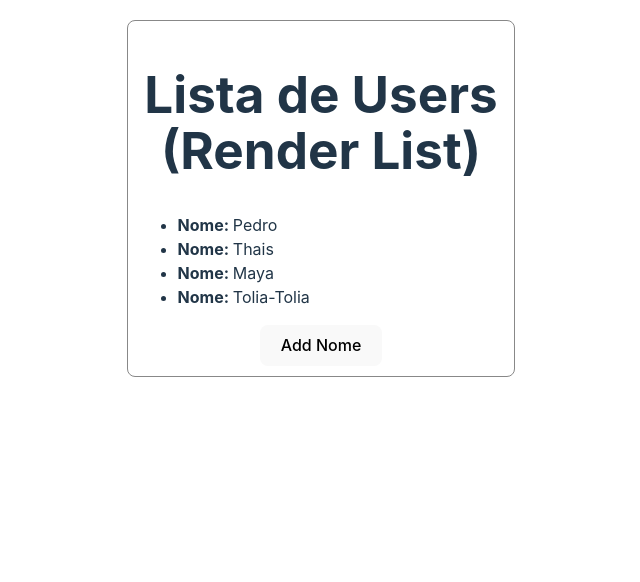
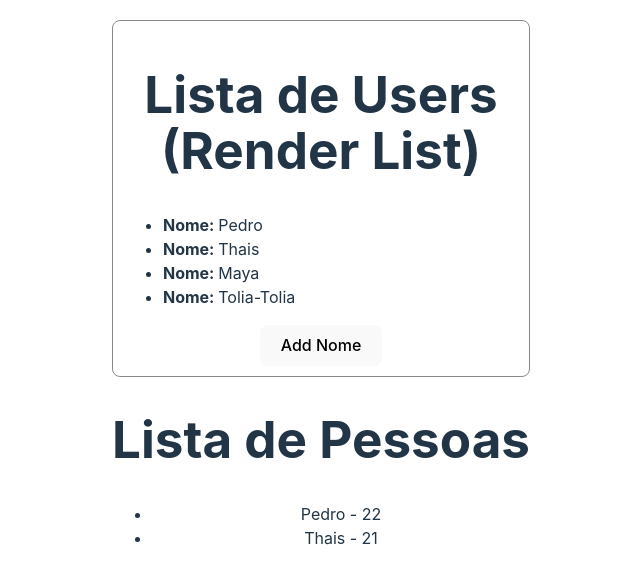
Before and after one commit to PedroSampaio11/aulas_react, a React (Vite) app in the folder 3_Avançando/avançando/: page / in a window 1280 px wide. Shown: the part 1105-1687 px from the top of the page, without its empty margins (329-969 px from the left). Built offline with nearby package versions, Linux system fonts and the light colour scheme.

Commit message:
"Added TestRender component to App.jsx"

```diff
--- a/3_Avançando/avançando/src/App.jsx
+++ b/3_Avançando/avançando/src/App.jsx
@@ -8,6 +8,7 @@ import img2 from "./assets/img2.png";
 import Hook from "./components/Hook";
 // importando list
 import ListRender from "./components/ListRender";
+import TestRender from "./components/TestRender";
 
 function App() {
   return (
@@ -46,6 +47,8 @@ function App() {
         </h1>
         <ListRender />
       </div>
+
+      <TestRender/>
     </div>
   );
 }
--- /dev/null
+++ b/3_Avançando/avançando/src/components/TestRender.jsx
@@ -0,0 +1,32 @@
+/** @format */
+
+import { useState } from "react";
+
+const TestRender = () => {
+  const [persons] = useState([
+    {
+      nome: "Pedro",
+      idade: 22,
+      id: 1
+    },
+    {
+      nome: "Thais",
+      idade: 21,
+      id: 2
+    }
+  ]);
+  return (
+    <div>
+      <h1>Lista de Pessoas</h1>
+      <ul>
+        {
+          persons.map((user)=> (
+            <li key={user.id}> {user.nome} - {user.idade}</li>
+          ))
+        }
+      </ul>
+    </div>
+  )
+};
+
+export default TestRender;
```
